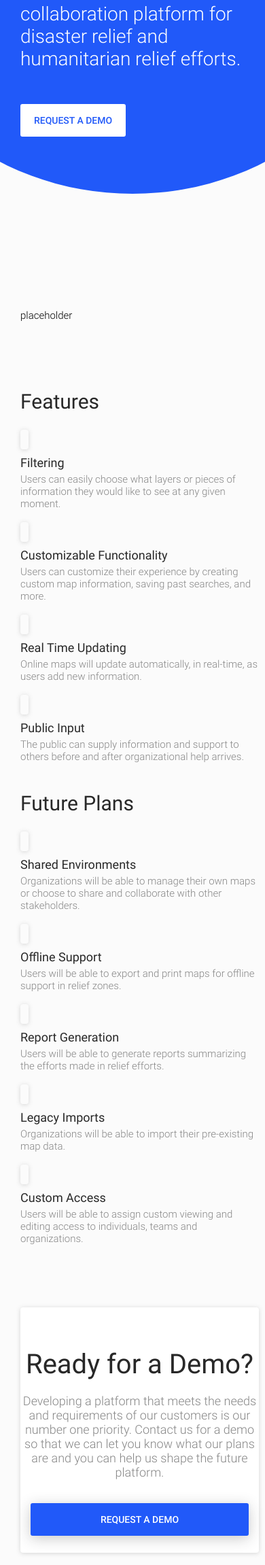
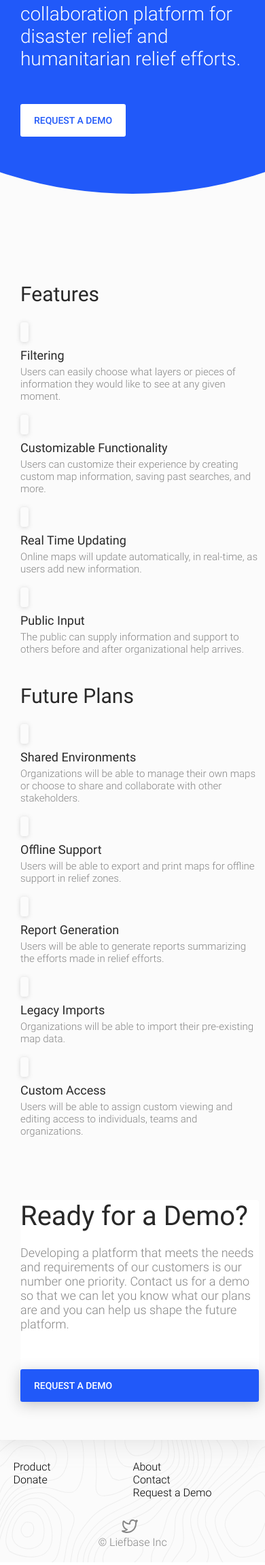
Before and after one commit to ProgrammingJoe/Liefbase-Static-Site, a Flask app: page / in a window 390 px wide; the page is wider, and only the part inside the window is pictured. Shown: the part 415-2717 px from the top of that part at 68% size. Run offline with Flask 2, Linux system fonts and the light colour scheme; some libraries are stand-ins or nearby versions.

Commit message:
Remove demo block on mobile, adjust styling

```diff
--- a/static_site/static/css/about.css
+++ b/static_site/static/css/about.css
@@ -53,6 +53,7 @@
 .request-a-demo {
   padding: 12px;
   border-radius: 3px;
+  margin-top: 15px;
   position: relative;
   background-color: #2159F9;
 }
--- a/static_site/static/css/main.css
+++ b/static_site/static/css/main.css
@@ -155,7 +155,6 @@ a {
   margin-left: auto;
   margin-right: auto;
   margin-top: 80px;
-  margin-bottom: 100px;
   background-color: white;
   text-align: center;
   border-radius: 4px;
@@ -237,9 +236,11 @@ a {
 
 @media only screen and (min-width : 902px) {
   .team-intro-container,
-  .donate-intro-container,
   .contact-intro-container {
     padding: 30px 25% 40px 0;
+  }
+  .donate-intro-container {
+    padding: 30px 25% 0 0;
   }
   .landing-body p {
     padding-right: 25%;
@@ -259,7 +260,7 @@ a {
   }
 
   .footer {
-    padding: 80px 0;
+    padding: 60px 0 25px 0;
   }
   .footer-links {
     float: right;
@@ -289,9 +290,11 @@ a {
 
 @media only screen and (min-width: 580px) and (max-width : 901px) {
   .team-intro-container,
-  .donate-intro-container,
   .contact-intro-container {
     padding: 30px 0 40px 0;
+  }
+  .donate-intro-container {
+    padding: 30px 0 0 0;
   }
   .landing-body p {
     padding-right: 0;
@@ -306,7 +309,7 @@ a {
   }
 
   .footer {
-    padding: 60px 0;
+    padding: 45px 0 20px 0;
   }
   .footer-links {
     float: right;
@@ -340,9 +343,11 @@ a {
 
 @media only screen and (max-width : 579px) {
   .team-intro-container,
-  .donate-intro-container,
   .contact-intro-container {
     padding: 15px 0 20px 0;
+  }
+  .donate-intro-container {
+    padding: 15px 0 0 0;
   }
   .landing-body p {
     padding-right: 0;
@@ -356,7 +361,6 @@ a {
   }
 
   .demo-signup-bot {
-    margin: 15px;
     display: block;
     top: 20px;
   }
@@ -365,10 +369,10 @@ a {
   }
 
   .footer {
-    padding: 30px 0;
+    padding: 30px 0 20px 0;
   }
   .footer-links {
-    padding: 30px 0;
+    padding: 0 0 30px 0;
   }
   .footer-logo {
     width: 50px;
@@ -395,4 +399,18 @@ a {
     padding: 12px 0px 12px 0px;
     display: inline-block;
   }
+
+  .landing-bg {
+    width: 240vw;
+    margin-left: -70vw;
+    height: 95vh;
+  }
+
+  .demo-block {
+    background-color: none;
+    border-radius: none;
+    box-shadow: none;
+    text-align: left;
+    padding: 0;
+  }
 }
--- a/static_site/templates/index.html
+++ b/static_site/templates/index.html
@@ -43,8 +43,6 @@
 
 
   <div class="products-body">
-
-    <p class="platform-description standard-text">placeholder</p>
 
     <p class="platform-header section-header">{{ _('Features') }}</p>
 
```
